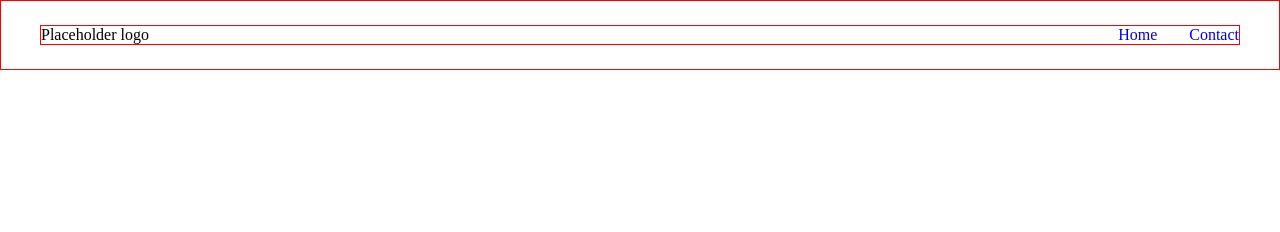
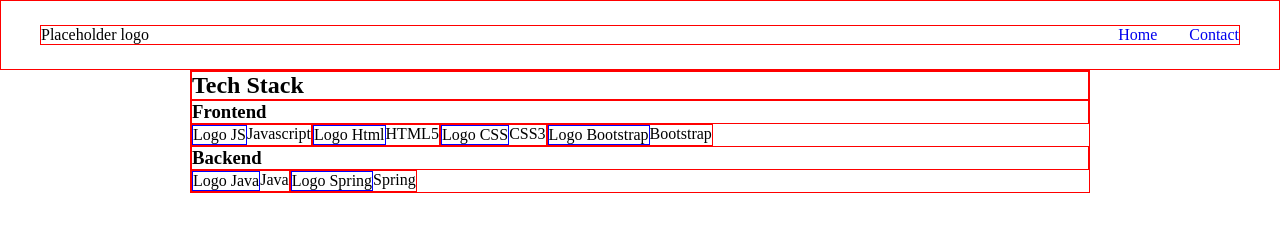
Before and after one commit to VincenzoCastrovilli/personal-portfolio, a plain HTML site: page index.html in a window 1280 px wide. Drawn offline with Linux system fonts and the light colour scheme.

Commit message:
Add markup for tech stack section

```diff
--- a/assets/css/styles.css
+++ b/assets/css/styles.css
@@ -41,3 +41,36 @@
 .nav-links > li:last-of-type {
   margin-left: 32px;
 }
+
+.stack-container {
+  border: 1px solid red; /* DEBUG */
+  display: flex;
+  flex-direction: column;
+  width: 900px; /* Da cambiare quando si implementa il container principale */
+  margin: 0 auto; /* Forse da togliere */
+}
+
+.stack-title {
+  border: 1px solid red; /* DEBUG */
+  display: flex;
+  justify-content: flex-start;
+}
+
+.stack {
+  display: flex;
+  flex-direction: column;
+}
+
+.tech-container {
+  display: flex;
+  flex-wrap: wrap;
+}
+
+.tech {
+  display: flex;
+  border: 1px solid red; /* DEBUG */
+}
+
+.tech-logo {
+  border: 1px solid blue; /* DEBUG */
+}
--- a/index.html
+++ b/index.html
@@ -18,5 +18,44 @@
         </nav>
       </div>
     </header>
+
+    <section class="stack-container">
+      <h2 class="stack-title">Tech Stack</h2>
+      <div class="stack">
+        <h3 class="stack-title small">Frontend</h3>
+        <div class="tech-container">
+          <div class="tech">
+            <div class="tech-logo">Logo JS</div>
+            <span>Javascript</span>
+          </div>
+          <div class="tech">
+            <div class="tech-logo">Logo Html</div>
+            <span>HTML5</span>
+          </div>
+          <div class="tech">
+            <div class="tech-logo">Logo CSS</div>
+            <span>CSS3</span>
+          </div>
+          <div class="tech">
+            <div class="tech-logo">Logo Bootstrap</div>
+            <span>Bootstrap</span>
+          </div>
+        </div>
+      </div>
+
+      <div class="stack">
+        <h3 class="stack-title small">Backend</h3>
+        <div class="tech-container">
+          <div class="tech">
+            <div class="tech-logo">Logo Java</div>
+            <span>Java</span>
+          </div>
+          <div class="tech">
+            <div class="tech-logo">Logo Spring</div>
+            <span>Spring</span>
+          </div>
+        </div>
+      </div>
+    </section>
   </body>
 </html>
```
